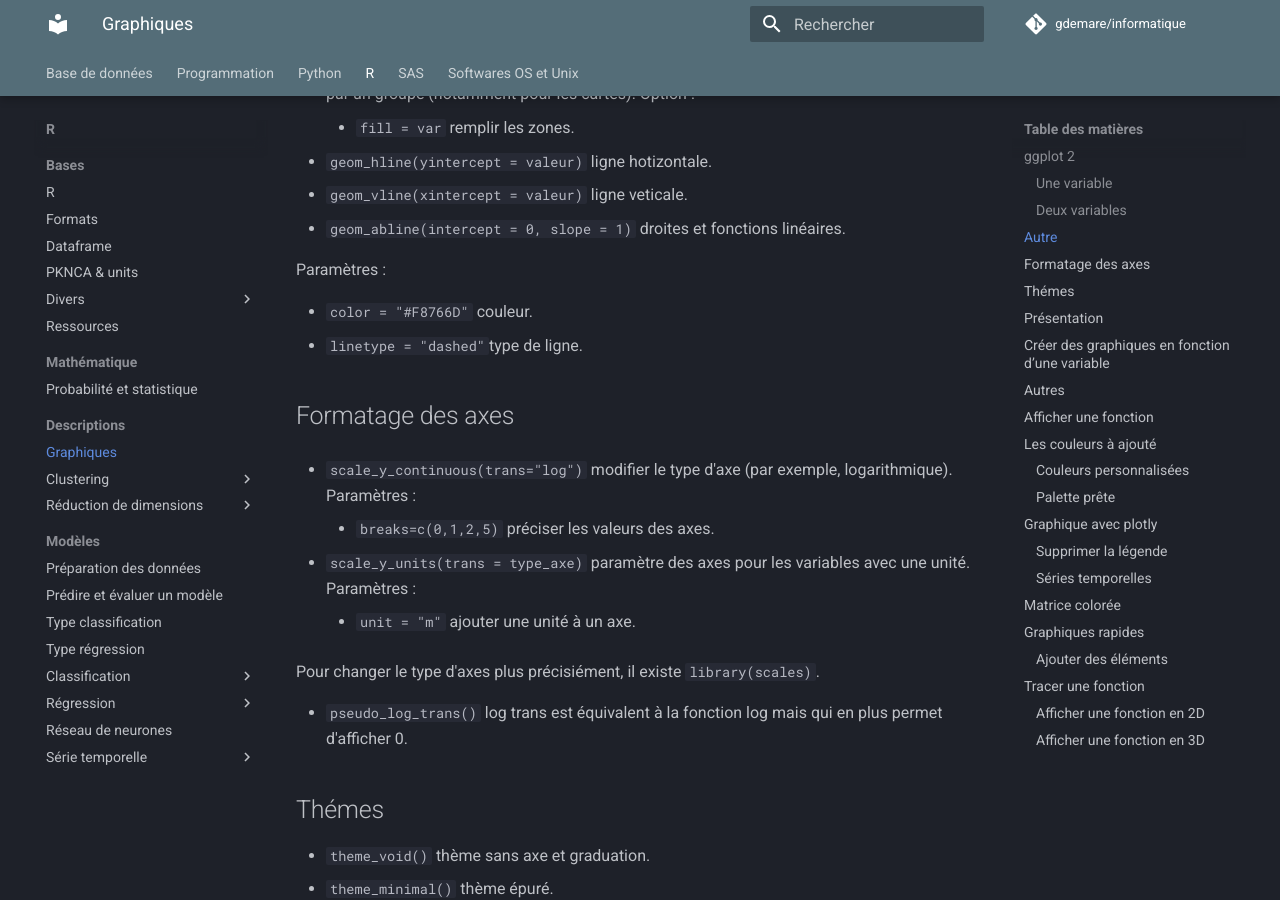
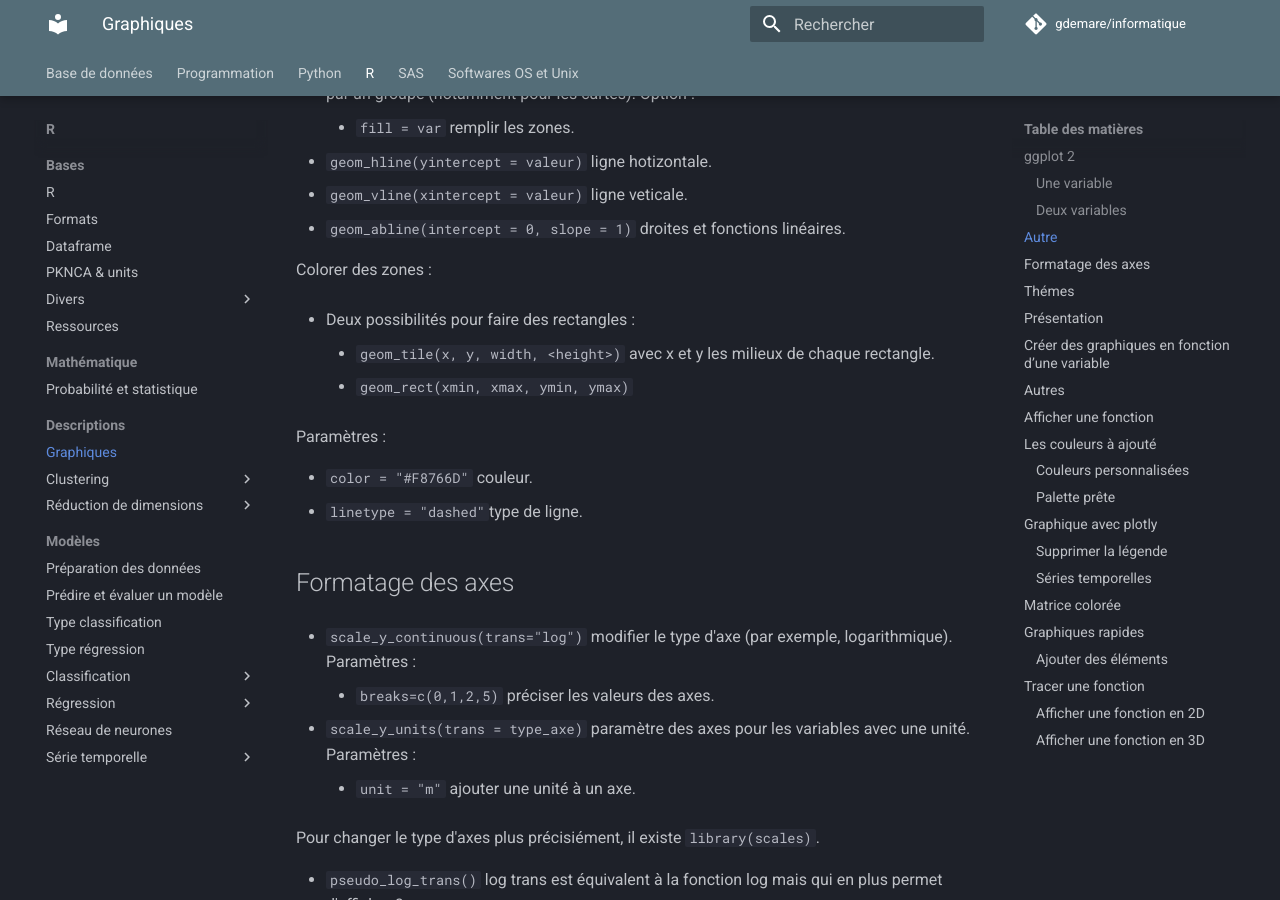
Before and after one commit to gdemare/Informatique, an MkDocs documentation site: the page built from docs/r/graphiques_r.md, in a window 1280 px wide and 900 px high, scrolled down 2272 px. Built offline with MkDocs 1.6.1 and Material for MkDocs 9.7.7, drawn with Linux system fonts in a browser that asks for light colours; comment, search, counter and statistics services are not loaded.

Commit message:
Update graphiques_r.md

```diff
--- a/docs/r/graphiques_r.md
+++ b/docs/r/graphiques_r.md
@@ -81,6 +81,13 @@ Libellés :
 * `geom_hline(yintercept = valeur)` ligne hotizontale.
 * `geom_vline(xintercept = valeur)` ligne veticale.
 * `geom_abline(intercept = 0, slope = 1)` droites et fonctions linéaires.
+
+Colorer des zones :
+
+* Deux possibilités pour faire des rectangles :
+
+	* `geom_tile(x, y, width, <height>)` avec x et y les milieux de chaque rectangle.
+ 	*  `geom_rect(xmin, xmax, ymin, ymax)`
 
 Paramètres :
 
```
